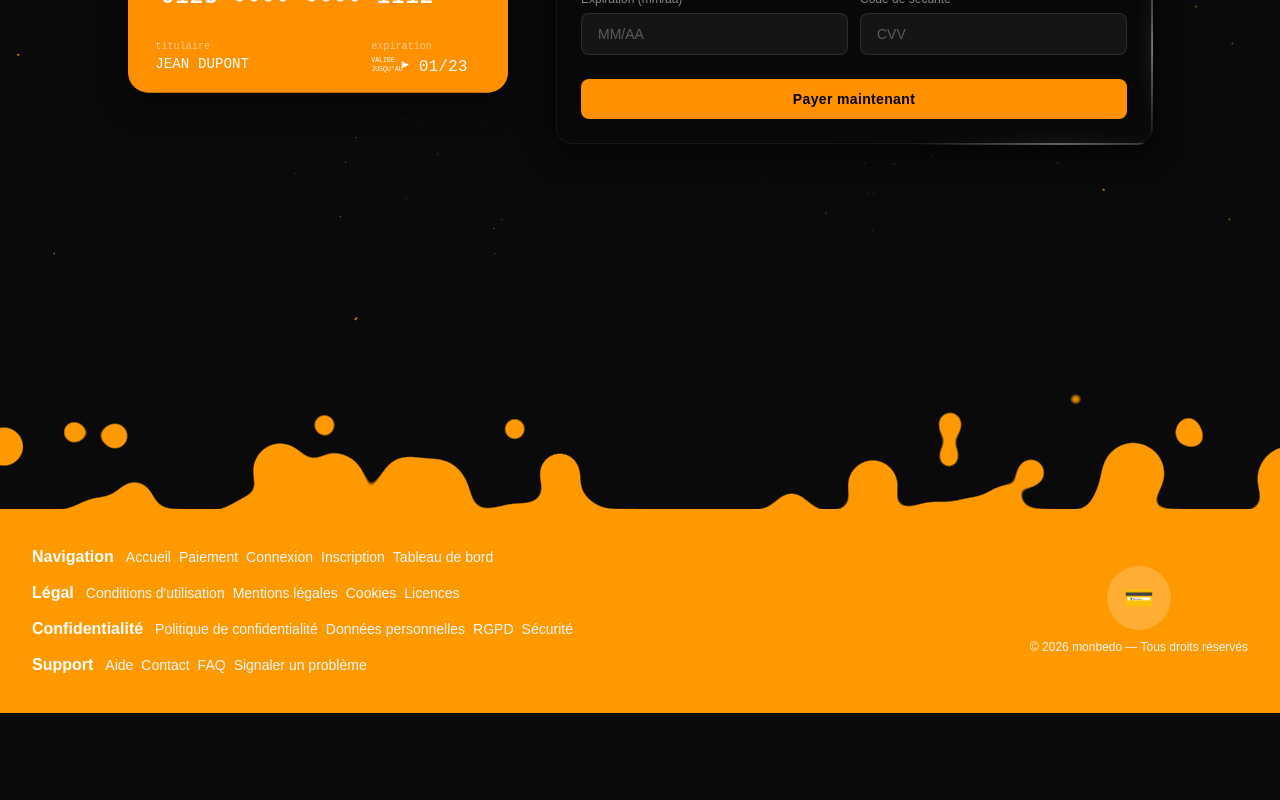
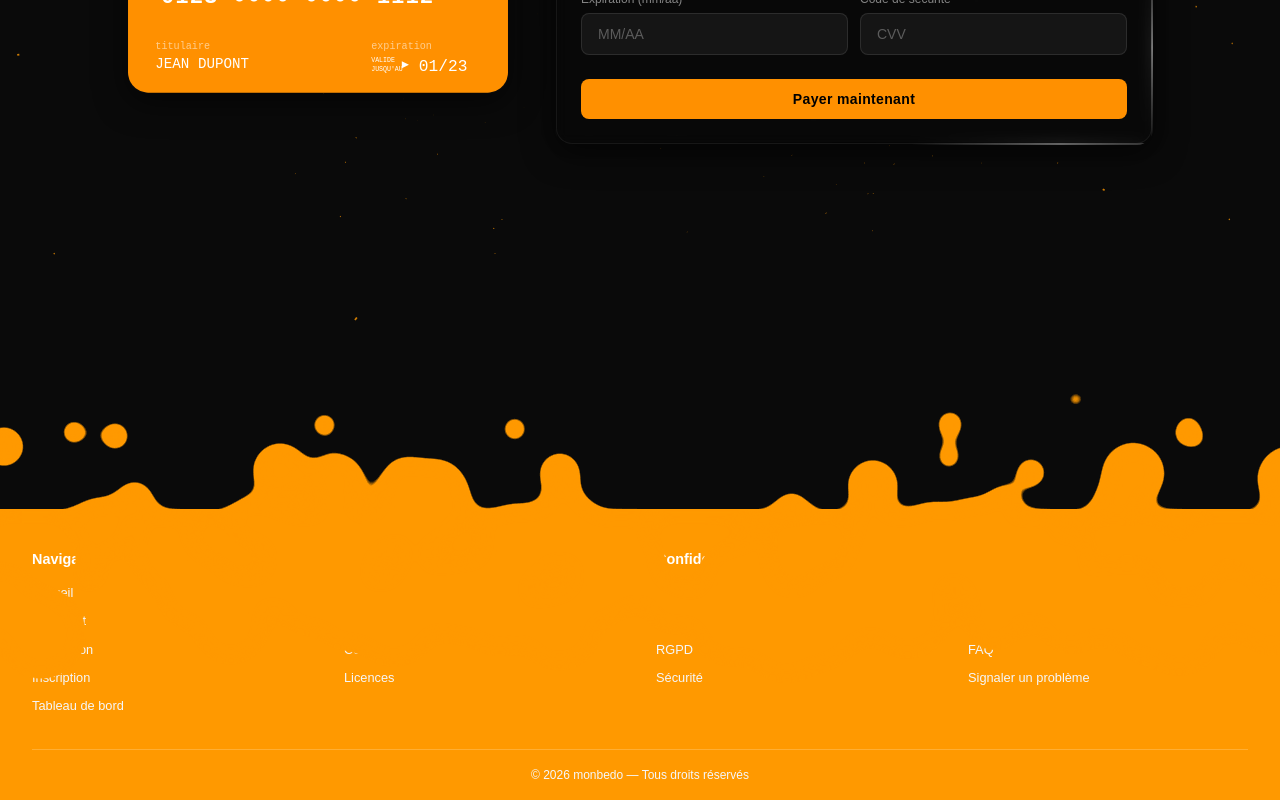
Before and after one commit to nxtex/nextjs-playground, a Next.js app: page /payment in a window 1280 px wide. Shown: the part 451-1251 px from the top of the page. Before the commit the page ends 1164 px from the top, so only its background shows below. Built offline with nearby package versions, Linux system fonts and the light colour scheme; grey boxes are pictures that could not be loaded.

Commit message:
feat: vertical links, centered copyright, remove card icon

```diff
--- a/components/BubbleFooter.tsx
+++ b/components/BubbleFooter.tsx
@@ -44,14 +44,12 @@ export default function BubbleFooter() {
 
   return (
     <>
-      {/* SVG blob filter — hors du flux, position fixed */}
       <svg style={{ position: 'fixed', top: '100vh' }} aria-hidden>
         <defs>
           <filter id="blob">
             <feGaussianBlur in="SourceGraphic" stdDeviation={10} result="blur" />
             <feColorMatrix
-              in="blur"
-              mode="matrix"
+              in="blur" mode="matrix"
               values="1 0 0 0 0  0 1 0 0 0  0 0 1 0 0  0 0 0 19 -9"
               result="blob"
             />
@@ -93,13 +91,13 @@ export default function BubbleFooter() {
         style={{
           ['--footer-bg' as string]: '#ff9900',
           position: 'relative',
-          minHeight: '12rem',
-          display: 'grid',
           zIndex: 1,
           marginTop: '10rem',
+          display: 'flex',
+          flexDirection: 'column',
         }}
       >
-        {/* Bubbles row */}
+        {/* Bubbles */}
         <div className="bubble-footer-bubbles">
           {bubbles.map((b, i) => (
             <div
@@ -116,28 +114,32 @@ export default function BubbleFooter() {
           ))}
         </div>
 
-        {/* Content */}
+        {/* Main content */}
         <div
           style={{
-            position: 'relative',
-            zIndex: 2,
             background: '#ff9900',
-            display: 'grid',
-            gridTemplateColumns: '1fr auto',
-            gap: '4rem',
-            padding: '2rem',
+            padding: '2.5rem 2rem 1rem',
+            display: 'flex',
+            flexDirection: 'column',
+            gap: '2rem',
           }}
         >
-          {/* Links grid */}
-          <div style={{ display: 'flex', flexDirection: 'column', justifyContent: 'center', gap: '0.25rem' }}>
+          {/* 4-col vertical links */}
+          <div
+            style={{
+              display: 'grid',
+              gridTemplateColumns: 'repeat(4, 1fr)',
+              gap: '2rem',
+            }}
+          >
             {SECTIONS.map((section) => (
-              <div key={section.title} style={{ display: 'flex', flexWrap: 'wrap', alignItems: 'center', gap: '0.25rem 0.5rem', margin: '0.25rem 0' }}>
-                <b style={{ color: 'white', marginRight: '0.25rem' }}>{section.title}</b>
+              <div key={section.title} style={{ display: 'flex', flexDirection: 'column', gap: '0.5rem' }}>
+                <b style={{ color: 'white', fontSize: '0.9rem', marginBottom: '0.25rem' }}>{section.title}</b>
                 {section.links.map((link) => (
                   <a
                     key={link}
                     href="#"
-                    style={{ color: '#F5F7FA', textDecoration: 'none', fontSize: '0.875rem' }}
+                    style={{ color: '#F5F7FA', textDecoration: 'none', fontSize: '0.8rem', lineHeight: '1.6' }}
                   >
                     {link}
                   </a>
@@ -146,24 +148,11 @@ export default function BubbleFooter() {
             ))}
           </div>
 
-          {/* Logo + copyright */}
-          <div style={{ display: 'flex', flexDirection: 'column', justifyContent: 'center', alignItems: 'center', gap: '0.5rem' }}>
-            <a
-              href="#"
-              style={{
-                width: '4rem',
-                height: '4rem',
-                borderRadius: '50%',
-                background: 'rgba(255,255,255,0.2)',
-                display: 'flex',
-                alignItems: 'center',
-                justifyContent: 'center',
-                fontSize: '1.5rem',
-              }}
-            >
-              💳
-            </a>
-            <p style={{ color: '#F5F7FA', margin: 0, fontSize: '0.75rem', textAlign: 'center' }}>© 2026 monbedo — Tous droits réservés</p>
+          {/* Copyright */}
+          <div style={{ borderTop: '1px solid rgba(255,255,255,0.2)', paddingTop: '1rem' }}>
+            <p style={{ color: '#F5F7FA', margin: 0, fontSize: '0.75rem', textAlign: 'center' }}>
+              © 2026 monbedo — Tous droits réservés
+            </p>
           </div>
         </div>
       </footer>
```
